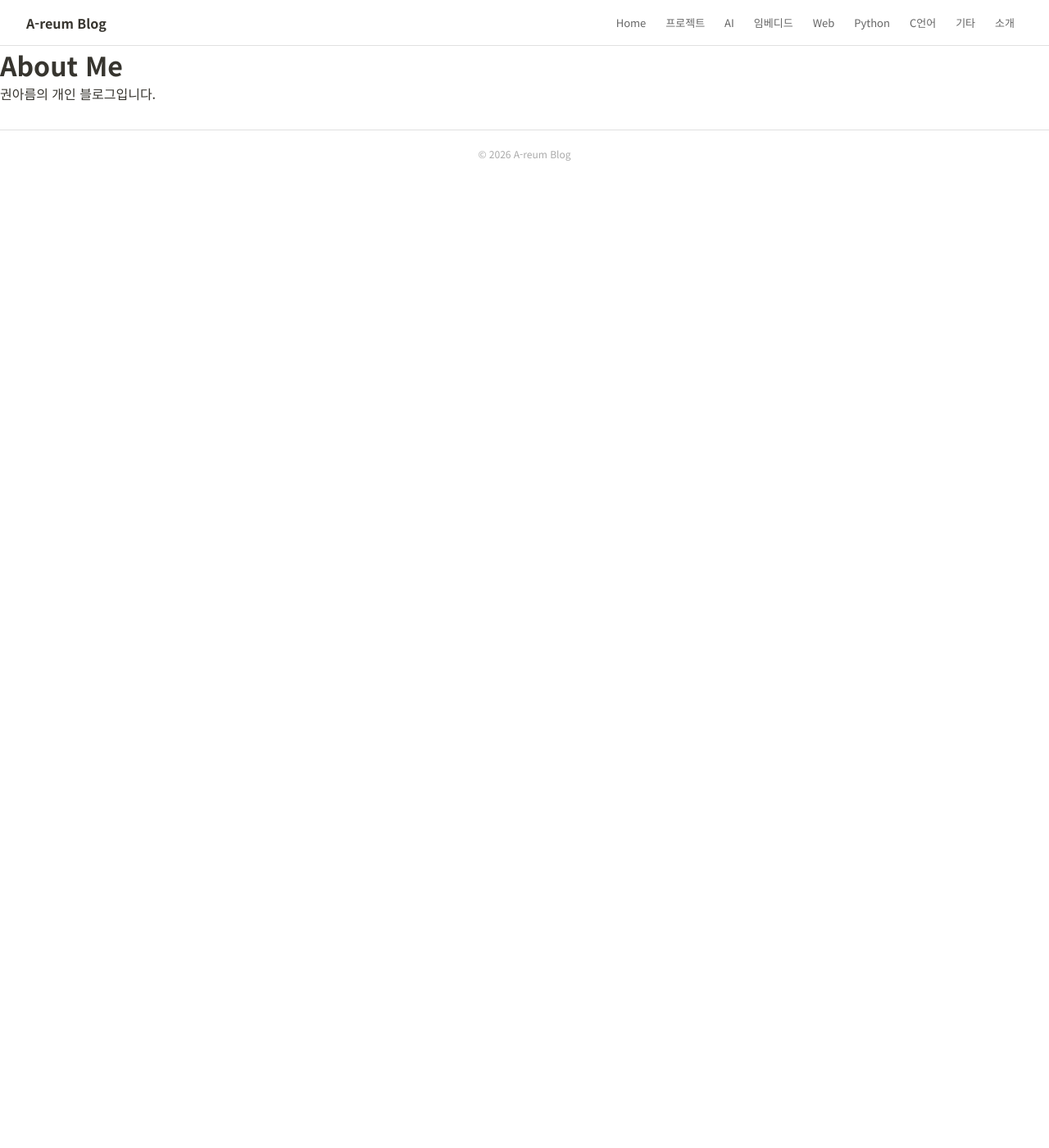
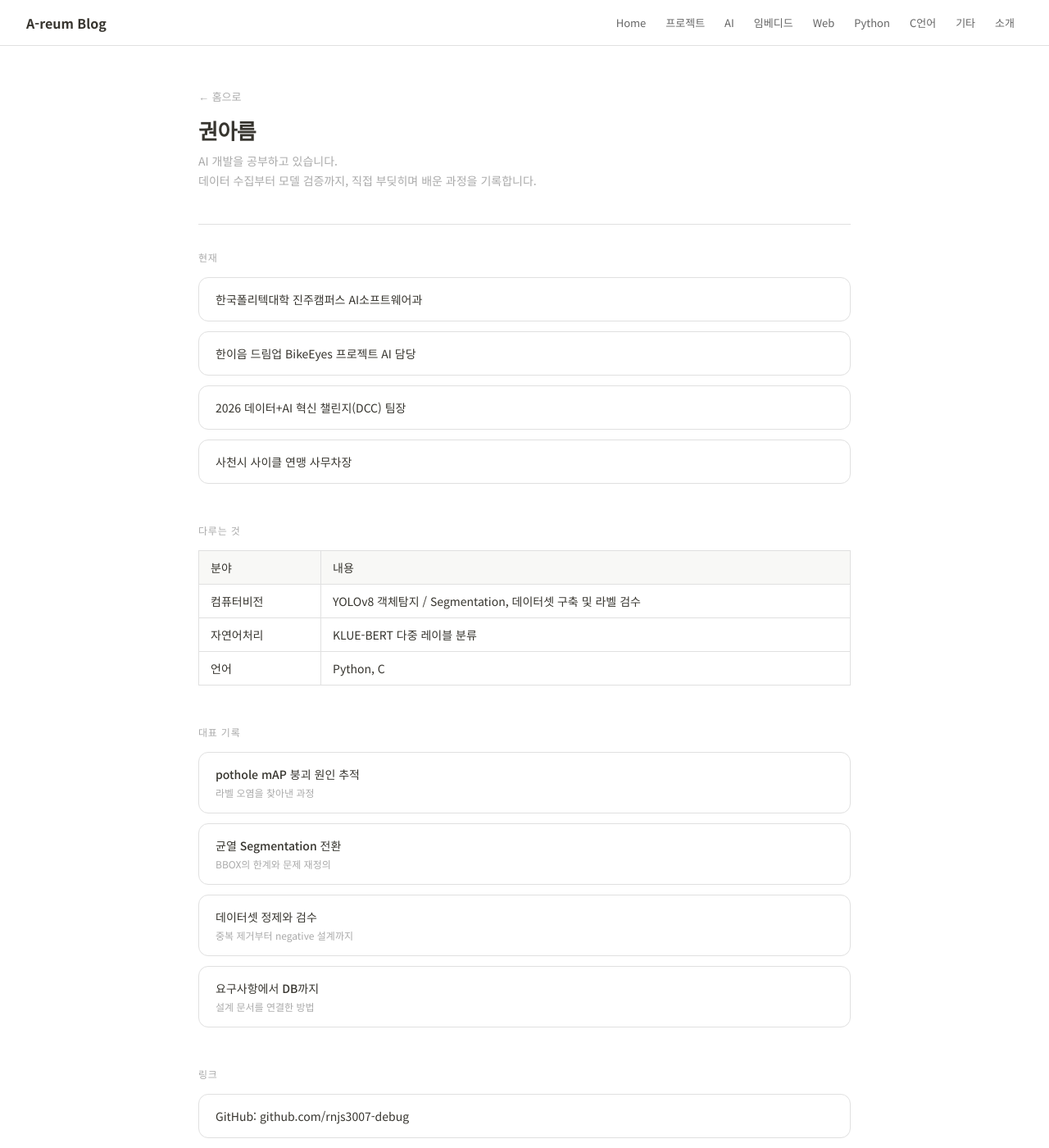
Before and after one commit to rnjs3007-debug/rnjs3007-debug.github.io, a Jekyll site: the page built from about.md, in a window 1280 px wide and 1400 px high. Shown: the whole window at 82% size. Built offline with Jekyll 4.4.1, drawn with Linux system fonts in a browser that asks for light colours.

Commit message:
about: About Me 페이지 내용 채우고 디자인 정리
- 소개, 현재 활동, 다루는 기술, 대표 기록, 링크 섹션 추가
- 대표 기록 4건은 site.categories.projects에서 title로 조회해 실제 post URL로 연결
- index.html/category 레이아웃과 동일한 컨테이너 폭·카드 스타일, post 레이아웃과
  동일한 테이블 스타일을 인라인으로 재사용 (새 CSS 클래스 없이)
- 기존 "권아름의 개인 블로그입니다" placeholder 문구 제거

```diff
--- a/about.md
+++ b/about.md
@@ -3,7 +3,75 @@ layout: default
 title: About Me
 permalink: /about/
 ---
+<div style="max-width:860px;margin:0 auto;padding:48px 32px 32px;font-family:'Noto Sans KR',sans-serif;">
 
-# About Me
+  <div style="margin-bottom:40px;">
+    <a href="/" style="font-size:13px;color:#aaa;text-decoration:none;">← 홈으로</a>
+    <h1 style="font-size:26px;font-weight:700;letter-spacing:-0.5px;margin:12px 0 8px;color:#37352f;">권아름</h1>
+    <p style="font-size:14px;color:#aaa;line-height:1.7;">AI 개발을 공부하고 있습니다.<br>데이터 수집부터 모델 검증까지, 직접 부딪히며 배운 과정을 기록합니다.</p>
+  </div>
 
-권아름의 개인 블로그입니다.
+  <hr style="height:0.5px;background:#e0e0e0;border:none;margin-bottom:32px;">
+
+  <p style="font-size:12px;color:#aaa;letter-spacing:0.8px;text-transform:uppercase;margin-bottom:16px;">현재</p>
+  <div style="display:flex;flex-direction:column;gap:12px;margin-bottom:48px;">
+    <div style="border:0.5px solid #e0e0e0;border-radius:12px;padding:16px 20px;font-size:14px;color:#37352f;">한국폴리텍대학 진주캠퍼스 AI소프트웨어과</div>
+    <div style="border:0.5px solid #e0e0e0;border-radius:12px;padding:16px 20px;font-size:14px;color:#37352f;">한이음 드림업 BikeEyes 프로젝트 AI 담당</div>
+    <div style="border:0.5px solid #e0e0e0;border-radius:12px;padding:16px 20px;font-size:14px;color:#37352f;">2026 데이터+AI 혁신 챌린지(DCC) 팀장</div>
+    <div style="border:0.5px solid #e0e0e0;border-radius:12px;padding:16px 20px;font-size:14px;color:#37352f;">사천시 사이클 연맹 사무차장</div>
+  </div>
+
+  <p style="font-size:12px;color:#aaa;letter-spacing:0.8px;text-transform:uppercase;margin-bottom:16px;">다루는 것</p>
+  <table style="width:100%;border-collapse:collapse;margin-bottom:48px;font-size:14px;">
+    <thead>
+      <tr>
+        <th style="text-align:left;padding:10px 14px;border:1px solid #e0e0e0;background:#f8f8f6;font-weight:500;">분야</th>
+        <th style="text-align:left;padding:10px 14px;border:1px solid #e0e0e0;background:#f8f8f6;font-weight:500;">내용</th>
+      </tr>
+    </thead>
+    <tbody>
+      <tr>
+        <td style="padding:10px 14px;border:1px solid #e0e0e0;">컴퓨터비전</td>
+        <td style="padding:10px 14px;border:1px solid #e0e0e0;">YOLOv8 객체탐지 / Segmentation, 데이터셋 구축 및 라벨 검수</td>
+      </tr>
+      <tr>
+        <td style="padding:10px 14px;border:1px solid #e0e0e0;">자연어처리</td>
+        <td style="padding:10px 14px;border:1px solid #e0e0e0;">KLUE-BERT 다중 레이블 분류</td>
+      </tr>
+      <tr>
+        <td style="padding:10px 14px;border:1px solid #e0e0e0;">언어</td>
+        <td style="padding:10px 14px;border:1px solid #e0e0e0;">Python, C</td>
+      </tr>
+    </tbody>
+  </table>
+
+  {% assign p1 = site.categories.projects | where: "title", "[BikeEyes] pothole mAP 붕괴 원인 추적" | first %}
+  {% assign p2 = site.categories.projects | where: "title", "[BikeEyes] 균열 Segmentation 전환과 데이터셋 재구축" | first %}
+  {% assign p3 = site.categories.projects | where: "title", "[BikeEyes] 데이터셋 정제와 검수" | first %}
+  {% assign p4 = site.categories.projects | where: "title", "[BikeEyes] 요구사항에서 DB까지" | first %}
+  <p style="font-size:12px;color:#aaa;letter-spacing:0.8px;text-transform:uppercase;margin-bottom:16px;">대표 기록</p>
+  <div style="display:flex;flex-direction:column;gap:12px;margin-bottom:48px;">
+    <a href="{{ p1.url }}" style="text-decoration:none;border:0.5px solid #e0e0e0;border-radius:12px;padding:16px 20px;display:block;">
+      <div style="font-size:14px;font-weight:500;color:#37352f;margin-bottom:4px;">pothole mAP 붕괴 원인 추적</div>
+      <div style="font-size:12px;color:#aaa;">라벨 오염을 찾아낸 과정</div>
+    </a>
+    <a href="{{ p2.url }}" style="text-decoration:none;border:0.5px solid #e0e0e0;border-radius:12px;padding:16px 20px;display:block;">
+      <div style="font-size:14px;font-weight:500;color:#37352f;margin-bottom:4px;">균열 Segmentation 전환</div>
+      <div style="font-size:12px;color:#aaa;">BBOX의 한계와 문제 재정의</div>
+    </a>
+    <a href="{{ p3.url }}" style="text-decoration:none;border:0.5px solid #e0e0e0;border-radius:12px;padding:16px 20px;display:block;">
+      <div style="font-size:14px;font-weight:500;color:#37352f;margin-bottom:4px;">데이터셋 정제와 검수</div>
+      <div style="font-size:12px;color:#aaa;">중복 제거부터 negative 설계까지</div>
+    </a>
+    <a href="{{ p4.url }}" style="text-decoration:none;border:0.5px solid #e0e0e0;border-radius:12px;padding:16px 20px;display:block;">
+      <div style="font-size:14px;font-weight:500;color:#37352f;margin-bottom:4px;">요구사항에서 DB까지</div>
+      <div style="font-size:12px;color:#aaa;">설계 문서를 연결한 방법</div>
+    </a>
+  </div>
+
+  <p style="font-size:12px;color:#aaa;letter-spacing:0.8px;text-transform:uppercase;margin-bottom:16px;">링크</p>
+  <div style="display:flex;flex-direction:column;gap:12px;">
+    <a href="https://github.com/rnjs3007-debug" style="text-decoration:none;border:0.5px solid #e0e0e0;border-radius:12px;padding:16px 20px;display:block;font-size:14px;color:#37352f;">GitHub: github.com/rnjs3007-debug</a>
+  </div>
+
+</div>
```
